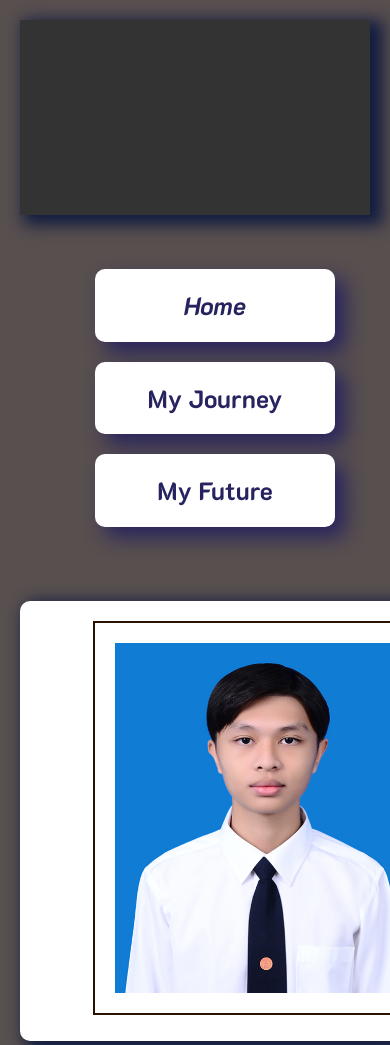
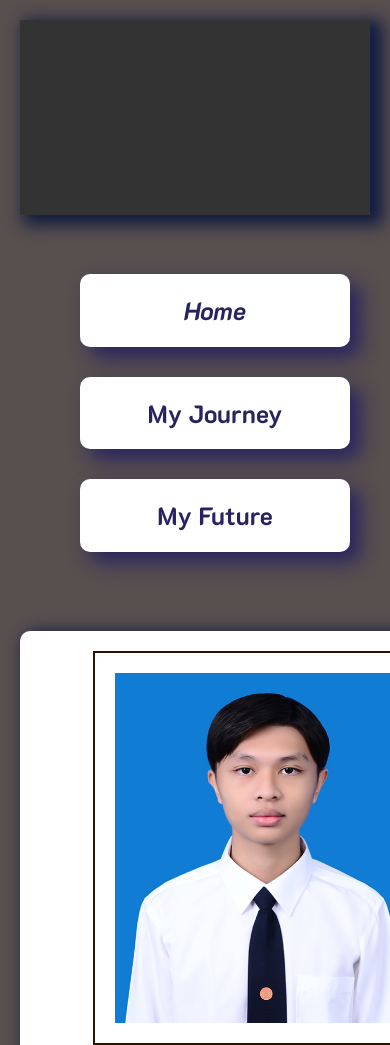
Before and after one commit to Theethat-Boonprasertchai/6709616541_MyCSTUStory_03, a plain HTML site: page index.html in a window 390 px wide. Shown: the top 1045 px of the page. Drawn offline with Linux system fonts and the light colour scheme.

Commit message:
adjust navbar agian

```diff
--- a/mystyle.css
+++ b/mystyle.css
@@ -192,16 +192,12 @@ header {
             height: 500px;
         }
 
-.navbar
- {
-    display: flex;
-    font-size: 3vw;
- }
 
 .navbar
  {
     display: flex;
     font-size: 3vw;
+    width: 100%;
  }
 
 .nav-item
@@ -242,7 +238,6 @@ header {
 
     .navbar
     {
-        font-size: 5vw;
         flex-direction: column;
         justify-content: space-between;
         width: 100%;
@@ -252,6 +247,13 @@ header {
     {
         font-size: 25px;
         margin: 10px 0;
+
+    }
+
+    .nav-item
+    {
+        width: 100%;
+        margin: 5px 0;
     }
 }
 
```
